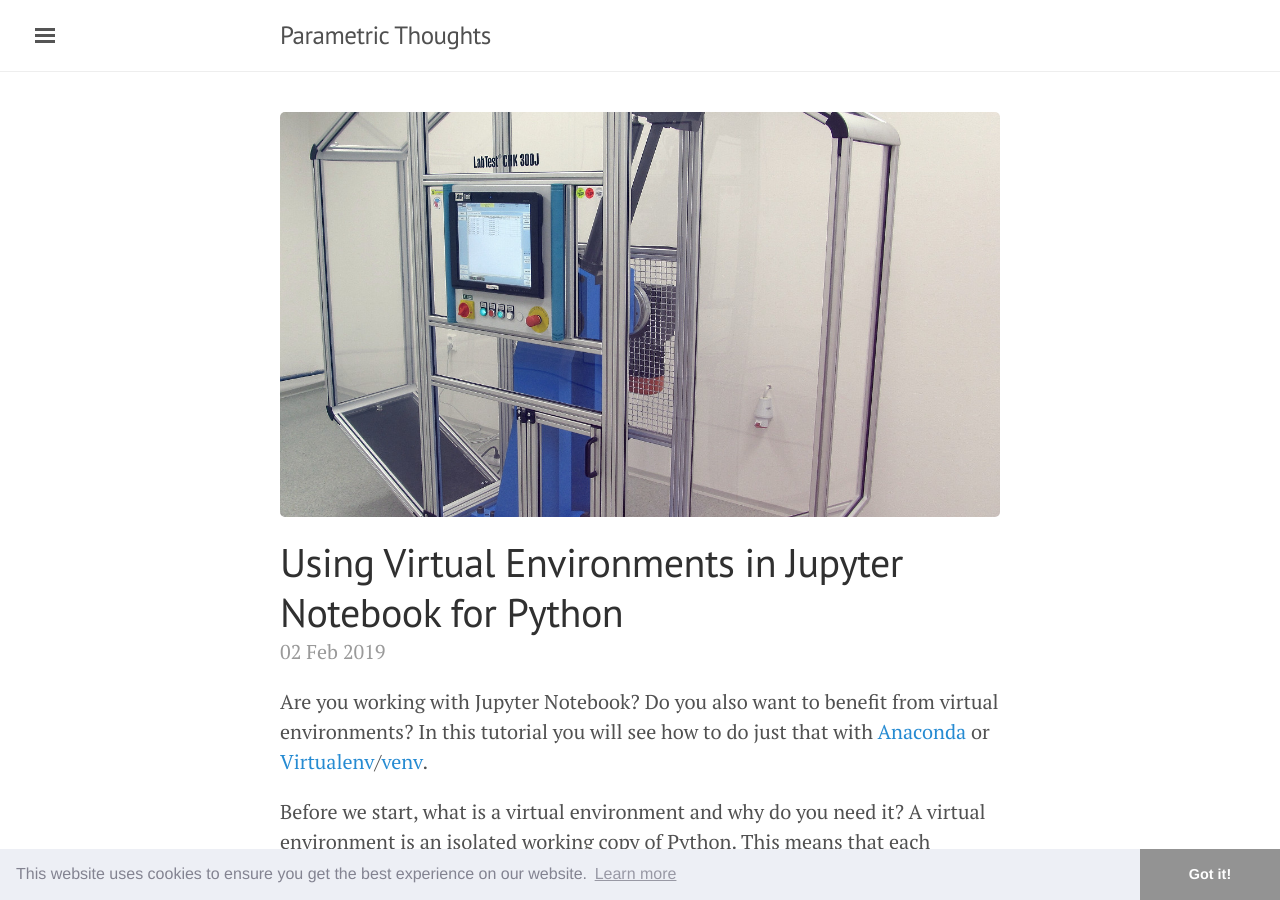
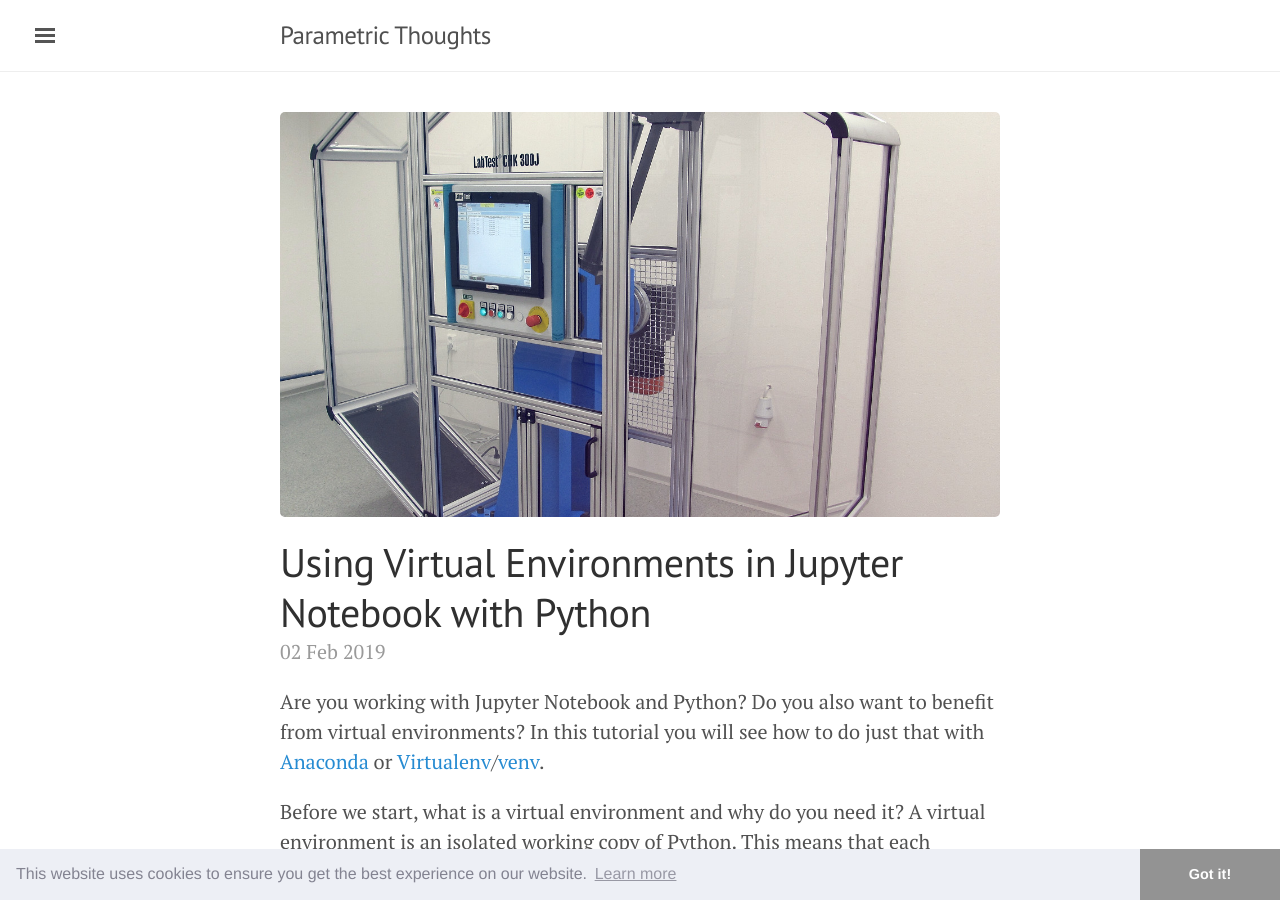
Before and after one commit to njanakiev/njanakiev.github.io, a Jekyll site: the page built from til/_posts/2019-02-02-jupyter-virtual-envs.md, in a window 1280 px wide and 900 px high. Built offline with Jekyll 4.4.1, drawn with Linux system fonts in a browser that asks for light colours; comment, search, counter and statistics services are not loaded.

Commit message:
Update title

```diff
--- a/til/_posts/2019-02-02-jupyter-virtual-envs.md
+++ b/til/_posts/2019-02-02-jupyter-virtual-envs.md
@@ -1,5 +1,5 @@
 ---
-title: Using Virtual Environments in Jupyter Notebook for Python
+title: Using Virtual Environments in Jupyter Notebook with Python
 category: til
 comments: True
 image: /assets/LabTest_CHK300J_05-11_037.jpg
@@ -9,7 +9,7 @@ layout: post
 tags: ['Python', 'Jupyter']
 ---
 
-Are you working with Jupyter Notebook? Do you also want to benefit from virtual environments? In this tutorial you will see how to do just that with [Anaconda](https://www.anaconda.com/) or [Virtualenv](https://virtualenv.pypa.io/en/latest/)/[venv](https://docs.python.org/3/library/venv.html).
+Are you working with Jupyter Notebook and Python? Do you also want to benefit from virtual environments? In this tutorial you will see how to do just that with [Anaconda](https://www.anaconda.com/) or [Virtualenv](https://virtualenv.pypa.io/en/latest/)/[venv](https://docs.python.org/3/library/venv.html).
 
 Before we start, what is a virtual environment and why do you need it? A virtual environment is an isolated working copy of Python. This means that each environment can have its own dependencies or even its own Python versions. This is useful if you need different versions of Python or packages for different projects. This also keeps things tidy when testing packages and making sure your main Python installation stays healthy.
 
```
